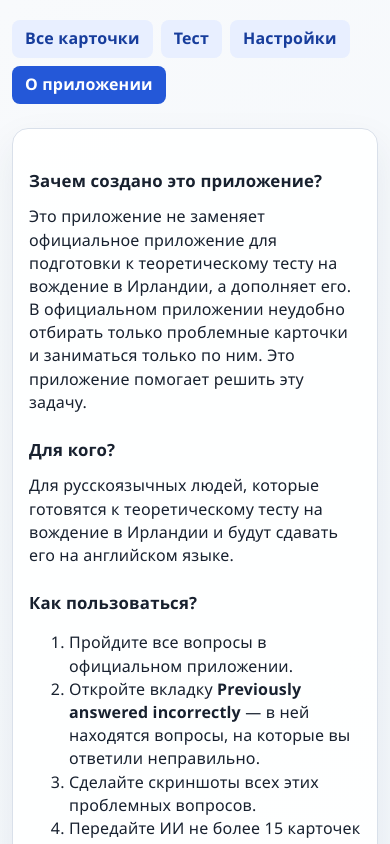
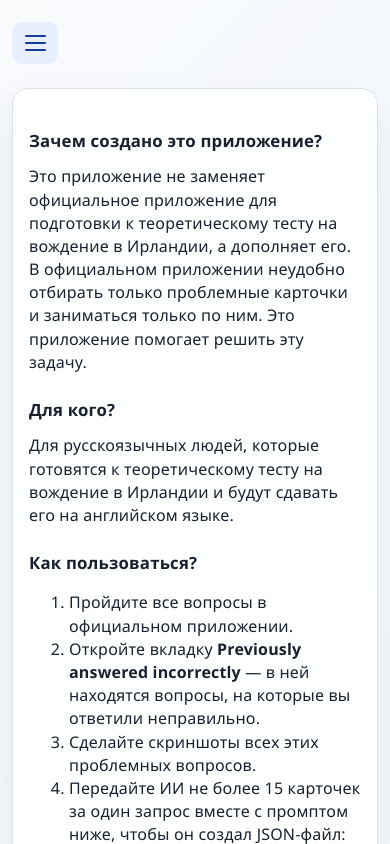
Before and after one commit to SVDotsenko/weak-cards-quiz-react, a React (Vite) app: page /about in a window 390 px wide. Shown: the top 844 px of the page. Built offline with nearby package versions, Linux system fonts and the light colour scheme.

Commit message:
feat: enhance mobile navigation with burger menu and accessibility features

```diff
--- a/src/App.css
+++ b/src/App.css
@@ -78,10 +78,18 @@ button:disabled {
 }
 
 .main-navigation {
+  position: relative;
+  z-index: 10;
+  margin-bottom: 24px;
+}
+
+.menu-list {
   display: flex;
   flex-wrap: wrap;
   gap: 8px;
-  margin-bottom: 24px;
+  margin: 0;
+  padding: 0;
+  list-style: none;
 }
 
 .main-navigation a,
@@ -100,6 +108,40 @@ button:disabled {
 .main-navigation a.active {
   background: var(--blue);
   color: #fff;
+}
+
+.burger-button {
+  display: none;
+  position: relative;
+  z-index: 12;
+  width: 46px;
+  min-height: 42px;
+  padding: 0 12px;
+  align-items: center;
+  justify-content: center;
+  flex-direction: column;
+  gap: 5px;
+}
+
+.burger-button span {
+  display: block;
+  width: 21px;
+  height: 2px;
+  border-radius: 2px;
+  background: currentColor;
+  transition: transform .25s ease, opacity .25s ease;
+}
+
+.menu--open .burger-button span:first-child {
+  transform: translateY(7px) rotate(45deg);
+}
+
+.menu--open .burger-button span:nth-child(2) {
+  opacity: 0;
+}
+
+.menu--open .burger-button span:last-child {
+  transform: translateY(-7px) rotate(-45deg);
 }
 
 h1,
@@ -401,13 +443,51 @@ main {
   background: var(--red);
 }
 
-@media (max-width: 640px) {
+@media (max-width: 768px) {
   .app-shell {
     padding: 20px 12px 36px;
   }
 
   .panel {
     padding: 16px;
+  }
+
+  .burger-button {
+    display: inline-flex;
+  }
+
+  .menu-list {
+    position: fixed;
+    inset: 0;
+    z-index: 11;
+    display: flex;
+    flex-direction: column;
+    align-items: stretch;
+    gap: 8px;
+    width: 100vw;
+    max-height: calc(100dvh - 20px);
+    overflow-y: auto;
+    padding: 88px 20px 32px;
+    background: var(--paper);
+    transform: translateY(-100%);
+    visibility: hidden;
+    pointer-events: none;
+    transition: transform .25s ease, visibility 0s linear .25s;
+  }
+
+  .menu-list li {
+    flex: 0 0 auto;
+  }
+
+  .menu-list a {
+    width: 100%;
+  }
+
+  .menu--open .menu-list {
+    transform: translateY(0);
+    visibility: visible;
+    pointer-events: auto;
+    transition: transform .25s ease;
   }
 
   .control-row>*,
--- a/src/components/Navigation.jsx
+++ b/src/components/Navigation.jsx
@@ -1,3 +1,4 @@
+import { useEffect, useRef, useState } from "react";
 import { NavLink } from "react-router-dom";
 
 const links = [
@@ -8,17 +9,90 @@ const links = [
 ];
 
 function Navigation() {
+  const [isOpen, setIsOpen] = useState(false);
+  const navigationRef = useRef(null);
+  const burgerButtonRef = useRef(null);
+
+  const closeMenu = () => {
+    setIsOpen(false);
+    burgerButtonRef.current?.focus();
+  };
+
+  useEffect(() => {
+    if (!isOpen) {
+      return undefined;
+    }
+
+    const handleEscape = (event) => {
+      if (event.key === "Escape") {
+        closeMenu();
+      }
+    };
+
+    const handleOutsideClick = (event) => {
+      if (!navigationRef.current?.contains(event.target)) {
+        closeMenu();
+      }
+    };
+
+    const previousOverflow = document.body.style.overflow;
+    document.body.style.overflow = "hidden";
+    document.addEventListener("keydown", handleEscape);
+    document.addEventListener("pointerdown", handleOutsideClick);
+
+    return () => {
+      document.body.style.overflow = previousOverflow;
+      document.removeEventListener("keydown", handleEscape);
+      document.removeEventListener("pointerdown", handleOutsideClick);
+    };
+  }, [isOpen]);
+
+  const handleLinkClick = (event) => {
+    const link = event.currentTarget;
+    const hash = link.hash;
+    const target = hash ? document.querySelector(hash) : null;
+
+    closeMenu();
+
+    if (target) {
+      event.preventDefault();
+      target.scrollIntoView({ behavior: "smooth", block: "start" });
+    }
+  };
+
   return (
-    <nav className="main-navigation" aria-label="Основное меню">
+    <nav
+      ref={navigationRef}
+      className={`main-navigation menu${isOpen ? " menu--open" : ""}`}
+      aria-label="Основное меню"
+    >
+      <button
+        ref={burgerButtonRef}
+        className="burger-button"
+        type="button"
+        aria-label={isOpen ? "Закрыть меню" : "Открыть меню"}
+        aria-expanded={isOpen}
+        aria-controls="mobile-menu"
+        onClick={() => setIsOpen((open) => !open)}
+      >
+        <span />
+        <span />
+        <span />
+      </button>
+
+      <ul className="menu-list" id="mobile-menu">
         {links.map(([to, label]) => (
+          <li key={to}>
             <NavLink
-          key={to}
               to={to}
               className={({ isActive }) => (isActive ? "active" : undefined)}
+              onClick={handleLinkClick}
             >
               {label}
             </NavLink>
+          </li>
         ))}
+      </ul>
     </nav>
   );
 }
```
Lines whose indentation alone changed are shown as unchanged.
